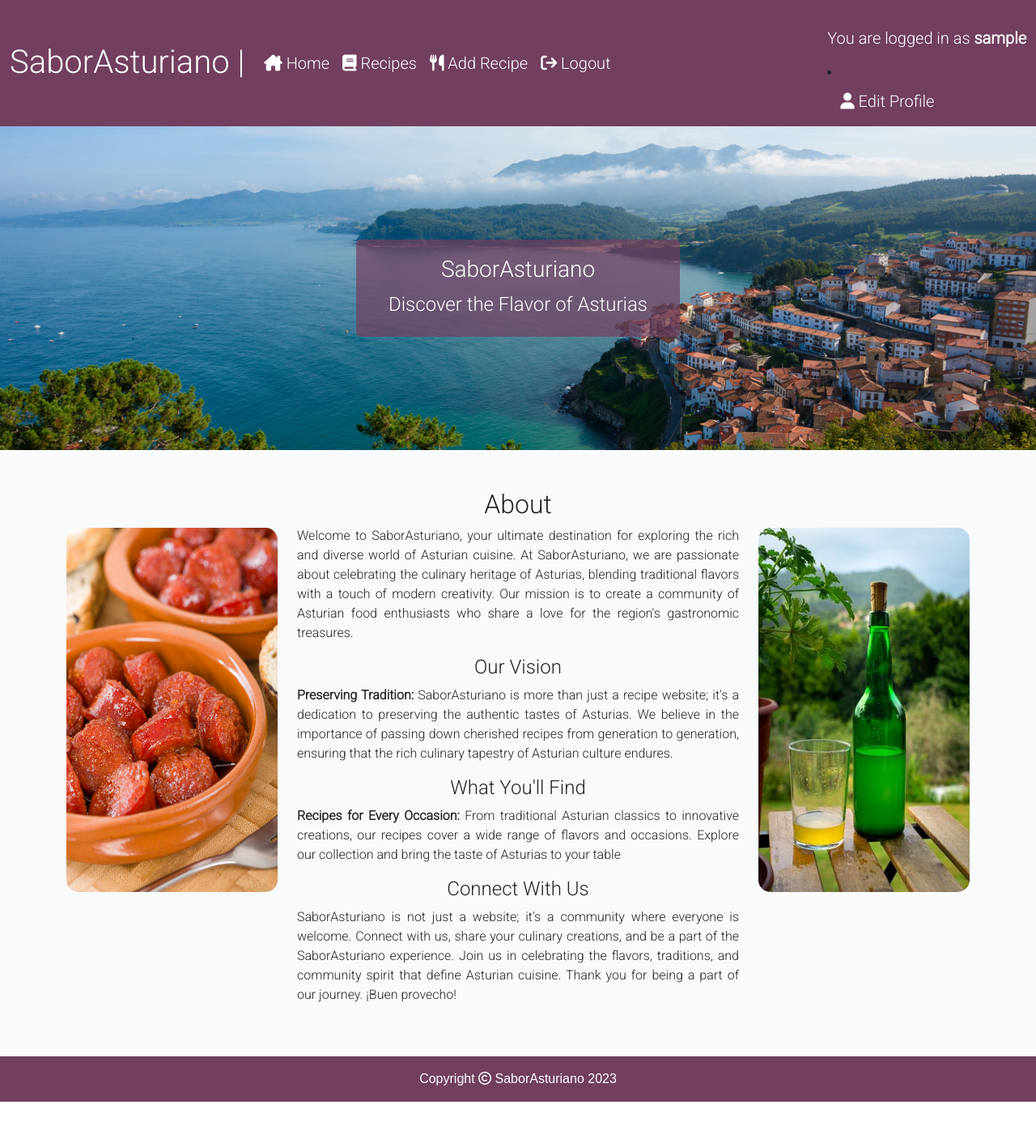
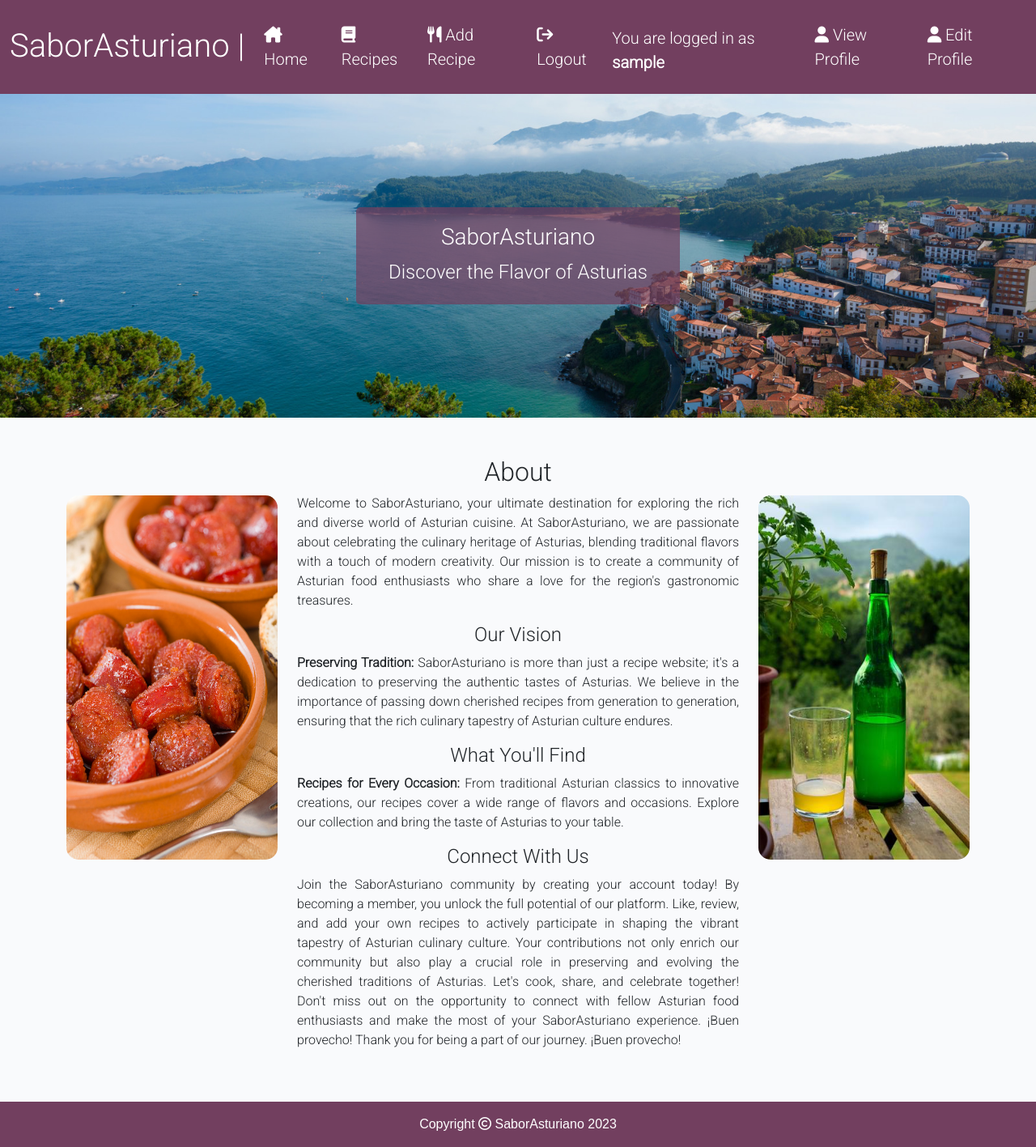
Before and after one commit to Hugh1996/sabor-asturiano-pp4, a Django app: page / in a window 1280 px wide. Shown: the whole page at 81% size. Before the commit the page ends 1361 px from the top, so only its background shows below. Run offline with Django 3.2, Linux system fonts and the light colour scheme; the visitor is signed in with stand-in values (Sample User, id 1); some libraries are stand-ins or nearby versions.

Commit message:
Add about text and implement profile page

```diff
--- a/blog/urls.py
+++ b/blog/urls.py
@@ -13,4 +13,5 @@ urlpatterns = [
     path('delete_review/<int:review_id>/', views.DeleteReview.as_view(),
          name='delete_review'),
     path('update_profile/', views.UserProfileView.as_view(), name='update_profile'),
+    path('profile_detail/<str:username>/', views.ProfileDetailView.as_view(), name='profile_detail'),
 ]
--- a/blog/views.py
+++ b/blog/views.py
@@ -151,6 +151,13 @@ class UserProfileView(View):
 
         if form.is_valid():
             form.save()
-            return redirect('profile')
+            return redirect('profile_detail', args=[user_profile.user.username])
 
         return render(request, 'update_profile.html', {'form': form})
+
+
+class ProfileDetailView(View):
+
+    def get(self, request, username, *args, **kwargs):
+        user_profile = get_object_or_404(UserProfile, user__username=username)
+        return render(request, 'profile_detail.html', {'user_profile': user_profile})
--- a/templates/base.html
+++ b/templates/base.html
@@ -62,14 +62,22 @@
             <span class="ml-auto">
                 {% if user.is_authenticated %}
                 <p class="fs-5 pt-4 text-white">You are logged in as <strong>{{ user }}</strong></p>
+                {% else %}
+                <p class="fs-5 pt-4 text-white">You are not logged in</p>
+                {% endif %}
+            </span>
+            <ul class="navbar-nav mb-lg-0 ml-auto">
+                {% if user.is_authenticated %}
+                <li class="nav-item">
+                    <a class="nav-link text-white fs-5" href=""><i class="fa-solid fa-user"></i> View
+                        Profile</a>
+                </li>
                 <li class="nav-item">
                     <a class="nav-link text-white fs-5" href="{% url 'update_profile' %}"><i class="fa-solid fa-user"></i> Edit
                         Profile</a>
                 </li>
-                {% else %}
-                <p class="fs-5 pt-4 text-white">You are not logged in</p>
                 {% endif %}
-            </span>
+            </ul>
         </div>
     </nav>
 
--- a/templates/index.html
+++ b/templates/index.html
@@ -23,26 +23,34 @@
         <!-- About Text -->
         <div class="col-md-6 mx-auto text-center">
             <h2>About</h2>
-            <p class="text-justify">Welcome to SaborAsturiano, your ultimate destination for exploring the rich and diverse world of Asturian cuisine. At
-                SaborAsturiano, we are passionate about celebrating the culinary heritage of Asturias, blending traditional flavors
-                with
-                a touch of modern creativity. Our mission is to create a community of Asturian food enthusiasts who share a love for
-                the
+            <p class="text-justify">Welcome to SaborAsturiano, your ultimate destination for exploring the rich and diverse
+                world of Asturian cuisine. At
+                SaborAsturiano, we are passionate about celebrating the culinary heritage of Asturias, blending traditional
+                flavors with
+                a touch of modern creativity. Our mission is to create a community of Asturian food enthusiasts who share a love
+                for the
                 region's gastronomic treasures.</p>
             <h4>Our Vision</h4>
-            <p class="text-justify"><strong>Preserving Tradition:</strong> SaborAsturiano is more than just a recipe website; it's a dedication to
-                preserving the authentic
-                tastes of Asturias. We believe in the importance of passing down cherished recipes from generation to generation,
+            <p class="text-justify"><strong>Preserving Tradition:</strong> SaborAsturiano is more than just a recipe website;
+                it's a dedication to preserving the authentic
+                tastes of Asturias. We believe in the importance of passing down cherished recipes from generation to
+                generation,
                 ensuring that the rich culinary tapestry of Asturian culture endures.</p>
             <h4>What You'll Find</h4>
-            <p class="text-justify"><strong>Recipes for Every Occasion:</strong> From traditional Asturian classics to innovative creations, our recipes
-                cover a wide range
-                of flavors and occasions. Explore our collection and bring the taste of Asturias to your table</p>
+            <p class="text-justify"><strong>Recipes for Every Occasion:</strong> From traditional Asturian classics to
+                innovative creations, our recipes cover a wide range of flavors and occasions.
+                Explore our collection and bring the taste of Asturias to your table.</p>
             <h4>Connect With Us</h4>
-            <p class="text-justify">SaborAsturiano is not just a website; it's a community where everyone is welcome. Connect with us, share
-                your culinary creations, and be a part of the SaborAsturiano experience. Join us in celebrating the flavors,
-                traditions,
-                and community spirit that define Asturian cuisine.
+            <p class="text-justify">Join the SaborAsturiano community by creating your account today! By becoming a member, you
+                unlock the full potential of
+                our platform. Like, review, and add your own recipes to actively participate in shaping the vibrant tapestry of
+                Asturian
+                culinary culture. Your contributions not only enrich our community but also play a crucial role in preserving
+                and
+                evolving the cherished traditions of Asturias. Let's cook, share, and celebrate together! Don't miss out on the
+                opportunity to connect with fellow Asturian food enthusiasts and make the most of your SaborAsturiano
+                experience. ¡Buen
+                provecho!
 
                 Thank you for being a part of our journey. ¡Buen provecho!</p>
         </div>
```
Also changed, not shown: templates/profile_detail.html (added, +22 -0 lines), templates/update_profile.html (+15 -6 lines), static/images/profile.jpg (added).
